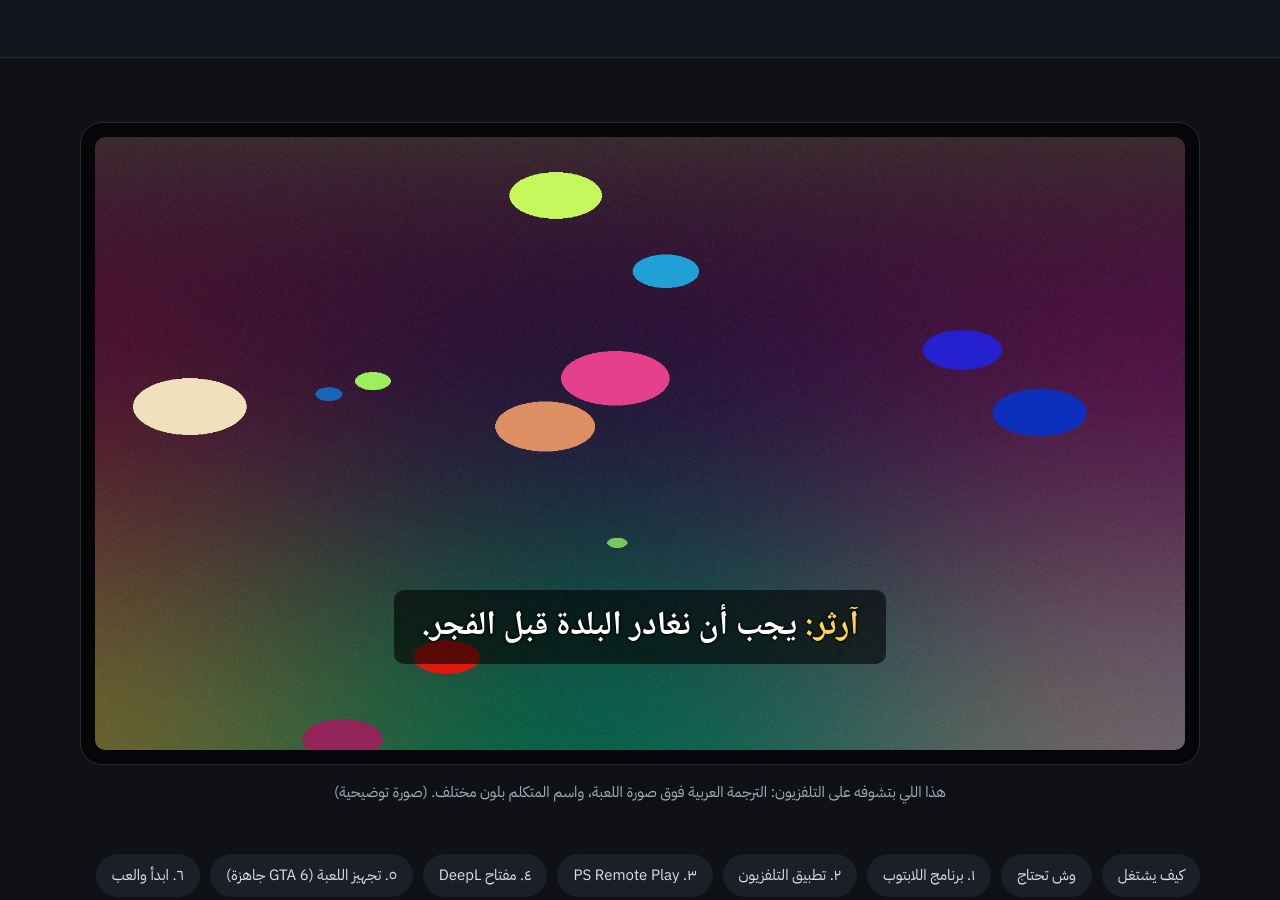
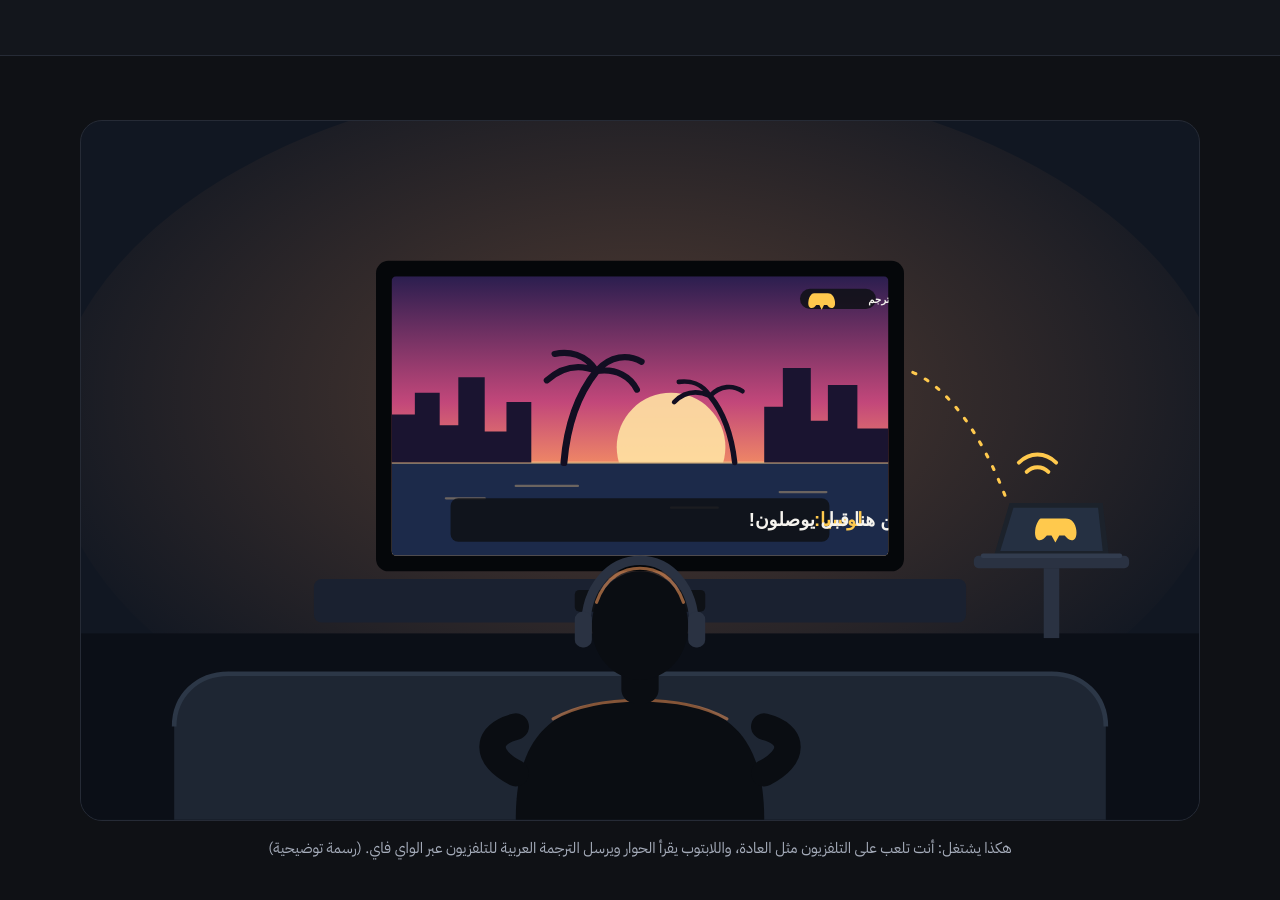
Before and after one commit to abboodd229-netizen/playtranslate, a plain HTML site: page docs/site/index.html in a window 1280 px wide. Shown: the part 540-1440 px from the top of the page. Drawn offline with Linux system fonts and the light colour scheme.

Commit message:
Guide site: add logo (favicon + header) and hero scene illustration
Co-Authored-By: Claude Opus 5.5 <noreply@anthropic.com>
Claude-Session: https://claude.ai/code/session_01GBq61GAi3wqUt3QzF4tmNr

```diff
--- a/docs/site/index.html
+++ b/docs/site/index.html
@@ -6,6 +6,7 @@
 <title>دليل PlayTranslate</title>
 <meta name="description" content="دليل تثبيت واستخدام PlayTranslate: ترجمة حوارات ألعاب البلايستيشن للعربي على التلفزيون.">
 <meta name="theme-color" content="#0F1115">
+<link rel="icon" type="image/svg+xml" href="img/logo.svg">
 
 <link rel="preconnect" href="https://fonts.googleapis.com">
 <link href="https://fonts.googleapis.com/css2?family=IBM+Plex+Sans+Arabic:wght@400;500;700&amp;family=Noto+Naskh+Arabic:wght@500;700&amp;family=Readex+Pro:wght@500;700&amp;display=swap" rel="stylesheet">
@@ -44,7 +45,7 @@ code{font-family:ui-monospace,Consolas,monospace;direction:ltr;unicode-bidi:isol
 <header style="border-bottom: 1px solid #262B36; background: #13161C">
 <div class="wrap" style="padding-top: 72px; padding-bottom: 64px; display: flex; flex-direction: column; gap: 28px">
 <div style="display: flex; align-items: center; gap: 12px; color: #A6ADBB; font-size: 15px">
-<span style="display: inline-flex; align-items: center; justify-content: center; width: 40px; height: 40px; border-radius: 10px; background: #FFC94D; color: #14161B; font-family: 'Readex Pro', sans-serif; font-weight: 700; font-size: 18px">ع</span>
+<svg width="48" height="38" viewBox="0 0 240 190" aria-hidden="true"><path d="M62 28 H178 C214 28 232 58 236 98 C240 138 228 164 206 164 C188 164 178 148 168 134 H138 L120 176 L102 134 H72 C62 148 52 164 34 164 C12 164 0 138 4 98 C8 58 26 28 62 28 Z" fill="#FFC94D"></path><path d="M147 52 C138 41 112 41 106 56 C100 71 116 80 136 80 C108 82 90 92 92 108 C94 124 120 130 150 122" fill="none" stroke="#14161B" stroke-width="16" stroke-linecap="round" stroke-linejoin="round"></path></svg>
 <span>PlayTranslate · الإصدار 0.3.0 · فكرة وتطوير عبدالله الغزواني</span>
 </div>
 <h1 class="hero-title" style="margin: 0; font-family: 'Readex Pro', sans-serif; font-weight: 700; font-size: 60px; line-height: 1.25; max-width: 900px">العب بالإنجليزي، واقرأ الحوار <span style="color: #FFC94D">بالعربي على التلفزيون</span></h1>
@@ -65,15 +66,68 @@ code{font-family:ui-monospace,Consolas,monospace;direction:ltr;unicode-bidi:isol
 <!-- ============ TV PREVIEW ============ -->
 <section class="wrap" style="padding-top: 64px">
 <figure style="margin: 0; display: flex; flex-direction: column; gap: 14px">
-<div class="tv" style="background: #050608; border-radius: 22px; padding: 14px; border: 1px solid #262B36">
-<div style="position: relative; border-radius: 10px; overflow: hidden; aspect-ratio: 16 / 9">
-<img src="img/scene_clean.jpg" alt="مشهد من لعبة على التلفزيون" style="display: block; width: 100%; height: 100%; object-fit: cover">
-<div style="position: absolute; left: 0; right: 0; bottom: 14%; display: flex; justify-content: center">
-<p class="tv-sub" style="margin: 0; padding: 0.35em 0.8em; background: rgba(0,0,0,0.6); border-radius: 0.3em; font-family: 'Noto Naskh Arabic', serif; font-weight: 700; color: #FFFFFF; line-height: 1.5; text-shadow: 0 0 3px #000, 0 0 3px #000"><span style="color: #FFD54F">آرثر:</span> يجب أن نغادر البلدة قبل الفجر.</p>
-</div>
-</div>
-</div>
-<figcaption style="color: #A6ADBB; font-size: 15px; text-align: center">هذا اللي بتشوفه على التلفزيون: الترجمة العربية فوق صورة اللعبة، واسم المتكلم بلون مختلف. (صورة توضيحية)</figcaption>
+<div style="border-radius: 22px; overflow: hidden; border: 1px solid #262B36; background: #111722"><svg viewBox="0 0 1440 900" role="img" aria-label="A player seen from behind on a couch, watching a TV that shows a game scene with an Arabic subtitle. A laptop on a side table sends the translation to the TV over Wi-Fi." style="display: block; width: 100%; height: auto">
+<defs>
+<radialGradient id="pt-tvglow" cx="50%" cy="45%" r="55%">
+<stop offset="0%" stop-color="#FF9E5E" stop-opacity="0.28"></stop>
+<stop offset="100%" stop-color="#FF9E5E" stop-opacity="0"></stop>
+</radialGradient>
+<linearGradient id="pt-sky" x1="0" y1="0" x2="0" y2="1">
+<stop offset="0%" stop-color="#2B1E4F"></stop>
+<stop offset="45%" stop-color="#C2477A"></stop>
+<stop offset="75%" stop-color="#FF9E5E"></stop>
+<stop offset="100%" stop-color="#FFD08A"></stop>
+</linearGradient>
+<clipPath id="pt-screen"><rect x="400" y="200" width="640" height="360" rx="6"></rect></clipPath>
+</defs>
+<rect x="0" y="0" fill="#111722"></rect>
+<ellipse cx="720" cy="400" rx="760" ry="460" fill="url(#pt-tvglow)"></ellipse>
+<rect x="0" y="660" width="1440" height="240" fill="#0B0F17"></rect>
+<rect x="380" y="180" width="680" height="400" rx="16" fill="#05070A"></rect>
+<g clip-path="url(#pt-screen)">
+<rect x="400" y="200" width="640" height="360" fill="url(#pt-sky)"></rect>
+<circle cx="760" cy="420" r="70" fill="#FFE3A3" opacity="0.9"></circle>
+<rect x="400" y="440" width="640" height="120" fill="#1C2A4A"></rect>
+<path d="M400 440 H1040" stroke="#FFD08A" stroke-width="3" opacity="0.6"></path>
+<path d="M400 440 V378 H430 V350 H462 V392 H486 V330 H520 V400 H548 V362 H580 V440 Z" fill="#1A1430"></path>
+<path d="M880 440 V368 H904 V318 H940 V386 H962 V340 H1000 V396 H1040 V440 Z" fill="#1A1430"></path>
+<path d="M622 440 C626 392 640 352 664 322" stroke="#120E22" stroke-width="9" fill="none" stroke-linecap="round"></path>
+<path d="M664 322 C640 312 618 318 600 334 M664 322 C650 300 628 296 610 300 M664 322 C682 302 704 300 722 310 M664 322 C690 318 708 330 716 346" stroke="#120E22" stroke-width="8" fill="none" stroke-linecap="round"></path>
+<path d="M842 440 C838 404 828 376 810 354" stroke="#120E22" stroke-width="7" fill="none" stroke-linecap="round"></path>
+<path d="M810 354 C792 346 776 350 764 362 M810 354 C800 338 784 334 770 336 M810 354 C824 340 840 340 852 348" stroke="#120E22" stroke-width="6" fill="none" stroke-linecap="round"></path>
+<path d="M470 486 H520 M560 470 H640 M760 498 H820 M900 478 H960" stroke="#FFD08A" stroke-width="3" opacity="0.35" stroke-linecap="round"></path>
+<rect x="476" y="486" width="488" height="56" rx="10" fill="#0E1116" opacity="0.86"></rect>
+<text x="944" y="522" text-anchor="end" font-family="Tajawal, sans-serif" font-weight="800" font-size="24" fill="#FFC94D">لوسيا:</text>
+<text x="860" y="522" text-anchor="end" font-family="Tajawal, sans-serif" font-weight="700" font-size="24" fill="#F5F3EE">خلّنا نطلع من هنا قبل يوصلون!</text>
+<rect x="926" y="216" width="98" height="26" rx="13" fill="#0E1116" opacity="0.86"></rect>
+<path d="M944 222 H962 C967 222 970 226 971 232 C972 238 970 241 967 241 C964 241 963 239 961 237 H957 L954 243 L951 237 H947 C945 239 944 241 941 241 C938 241 936 238 937 232 C938 226 941 222 944 222 Z" fill="#FFC94D"></path>
+<text x="1014" y="234" text-anchor="end" font-family="Tajawal, sans-serif" font-weight="800" font-size="13" fill="#F5F3EE">مترجم</text>
+</g>
+<rect x="300" y="590" width="840" height="56" rx="10" fill="#1A2130"></rect>
+<rect x="636" y="604" width="168" height="28" rx="6" fill="#0E1116"></rect>
+<circle cx="784" cy="618" r="4" fill="#8FB3FF"></circle>
+<rect x="1150" y="560" width="200" height="16" rx="6" fill="#2A3242"></rect>
+<rect x="1240" y="576" width="20" height="90" fill="#2A3242"></rect>
+<path d="M1176 560 L1196 492 H1316 L1324 560 Z" fill="#1C222B"></path>
+<path d="M1184 554 L1201 498 H1310 L1316 554 Z" fill="#253042"></path>
+<path d="M1236 512 H1268 C1276 512 1281 518 1282 527 C1283 536 1280 540 1276 540 C1272 540 1270 537 1267 534 H1260 L1255 543 L1250 534 H1244 C1241 537 1239 540 1235 540 C1231 540 1228 536 1229 527 C1230 518 1235 512 1236 512 Z" fill="#FFC94D"></path>
+<path d="M1162 560 H1338" stroke="#323C4E" stroke-width="6" stroke-linecap="round"></path>
+<path d="M1190 482 C1150 380 1100 330 1060 320" stroke="#FFC94D" stroke-width="4" stroke-dasharray="4 14" stroke-linecap="round" fill="none"></path>
+<path d="M1218 452 C1226 444 1238 444 1246 452 M1208 440 C1222 426 1242 426 1256 440" stroke="#FFC94D" stroke-width="5" stroke-linecap="round" fill="none"></path>
+<path d="M120 900 V780 C120 740 150 712 190 712 H1250 C1290 712 1320 740 1320 780 V900 Z" fill="#1E2633"></path>
+<path d="M120 780 C120 740 150 712 190 712 H1250 C1290 712 1320 740 1320 780" stroke="#2C3747" stroke-width="6" fill="none"></path>
+<path d="M560 900 C560 800 600 744 720 744 C840 744 880 800 880 900 Z" fill="#0A0D12"></path>
+<path d="M608 770 C640 752 680 746 720 746 C760 746 800 752 832 770" stroke="#FF9E5E" stroke-width="4" opacity="0.5" fill="none" stroke-linecap="round"></path>
+<rect x="696" y="690" width="48" height="60" rx="18" fill="#0A0D12"></rect>
+<ellipse cx="720" cy="650" rx="62" ry="70" fill="#0A0D12"></ellipse>
+<path d="M664 620 C676 586 700 576 720 576 C740 576 764 586 776 620" stroke="#FF9E5E" stroke-width="4" opacity="0.55" fill="none" stroke-linecap="round"></path>
+<path d="M650 652 C650 600 682 566 720 566 C758 566 790 600 790 652" stroke="#2A3242" stroke-width="12" fill="none" stroke-linecap="round"></path>
+<rect x="636" y="632" width="22" height="46" rx="10" fill="#2A3242"></rect>
+<rect x="782" y="632" width="22" height="46" rx="10" fill="#2A3242"></rect>
+<path d="M560 840 C520 820 520 790 560 780" stroke="#0A0D12" stroke-width="34" stroke-linecap="round" fill="none"></path>
+<path d="M880 840 C920 820 920 790 880 780" stroke="#0A0D12" stroke-width="34" stroke-linecap="round" fill="none"></path>
+</svg></div>
+<figcaption style="color: #A6ADBB; font-size: 15px; text-align: center">هكذا يشتغل: أنت تلعب على التلفزيون مثل العادة، واللابتوب يقرأ الحوار ويرسل الترجمة العربية للتلفزيون عبر الواي فاي. (رسمة توضيحية)</figcaption>
 </figure>
 </section>
 
```
Also changed, not shown: docs/site/img/logo.svg (added).
